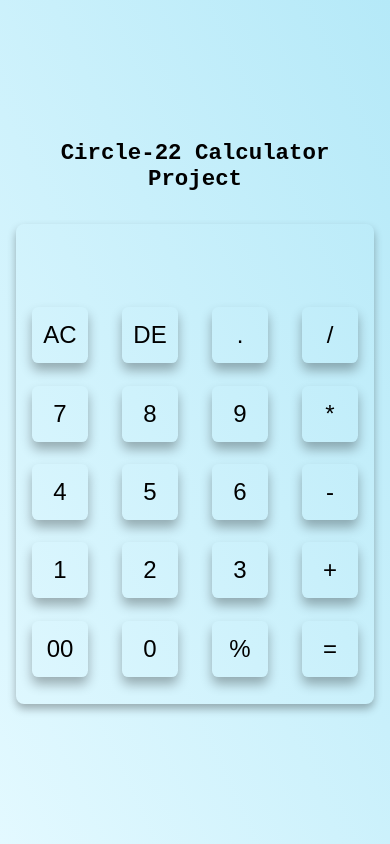
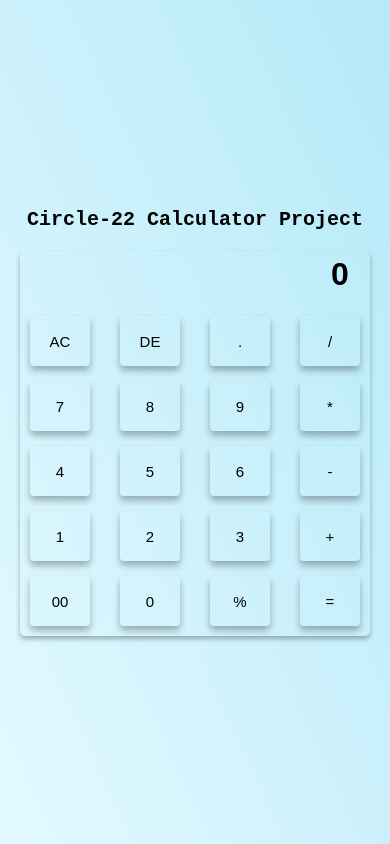
Before and after one commit to Doziechuks/Cirlcle-22-Calculator-Assignment, a website built with Vite: page index.html in a window 390 px wide. Built offline with nearby package versions, Linux system fonts and the light colour scheme.

Commit message:
made the app responsive with css

```diff
--- a/index.html
+++ b/index.html
@@ -11,33 +11,27 @@
       <h1>Circle-22 Calculator Project</h1>
       <form>
         <div class="input-box">
-          <input type="text" name="display" />
+          <input type="text" value="0" name="display" class="display"/>
+          <input type="text" name="output" class="eval"/>
         </div>
         <div class="box">
-          <input type="button" value="AC" />
+          <input class="button" type="button" value="AC" />
           <input type="button" value="DE" />
           <input type="button" value="." />
           <input type="button" value="/" />
-        </div>
-        <div class="box">
           <input type="button" value="7" />
           <input type="button" value="8" />
           <input type="button" value="9" />
           <input type="button" value="*" />
-        </div>
-        <div class="box">
           <input type="button" value="4" />
           <input type="button" value="5" />
           <input type="button" value="6" />
           <input type="button" value="-" />
-        </div>
-        <div class="box">
           <input type="button" value="1" />
           <input type="button" value="2" />
           <input type="button" value="3" />
           <input type="button" value="+" />
-        </div>
-        <div class="box">
+
           <input type="button" value="00" />
           <input type="button" value="0" />
           <input type="button" value="%" />
--- a/index.js
+++ b/index.js
@@ -1 +1,19 @@
-console.log("hello");
+
+
+//
+const output = document.querySelector(".eval");
+const display = document.querySelector(".display");
+const box = document.querySelector(".box")
+const inpu = document.querySelector(".button")
+
+
+let calc = ""
+console.log(display.value)
+box.addEventListener("click",(e)=>{
+
+    calc += e.target.value
+    display.value = calc;
+
+
+
+})
--- a/style.css
+++ b/style.css
@@ -4,20 +4,26 @@
   box-sizing: border-box;
   font-family: sans-serif;
 }
+html{
+  font-size: 62.5%;
+}
 body {
   /* border: 1px red solid; */
-  width: 100%;
+  /* width: 100%; */
   height: 100vh;
   background: linear-gradient(to top right, #e3f9ff, #b5e9f8);
+  background-repeat: no-repeat;
 }
 .wrapper {
   /* border: 1px red solid; */
-  width: 100%;
+  width:100%;
+
   height: 100%;
   display: flex;
   flex-direction: column;
   align-items: center;
   justify-content: center;
+
 }
 .wrapper h1 {
   text-align: center;
@@ -26,41 +32,42 @@ body {
 }
 .wrapper form {
   /* border: 1px red solid; */
-  width: fit-content;
+  width:35rem;
+  max-width: 70rem;
   border-radius: 0.5rem;
   padding: 1rem;
   box-shadow: 0 0.3em 0.5em rgba(0, 0, 0, 0.3);
   margin: 0 auto;
+
 }
 form .input-box {
   /* border: 1px red solid; */
   width: 95%;
-  height: 3.5rem;
+  height: 5.5rem;
   overflow: hidden;
   margin: 0 auto;
+
 }
 .input-box input {
   width: 100%;
-  height: 100%;
+  height: 50%;
   text-align: right;
-  padding: 0 0.7rem;
-  font-size: 1.5rem;
+  padding: 1 0.7rem;
+  font-size: 3.2rem;
+  font-weight: 600;
   background-color: transparent;
   border: none;
   outline: none;
   letter-spacing: 0.3rem;
 }
-.box {
-  /* border: 1px red solid; */
-  display: flex;
-  align-items: center;
-}
+
 .box input {
+  justify-self: end;
   border: none;
   outline: none;
-  width: 3.5rem;
-  height: 3.5rem;
-  margin: 0.7rem;
+  width:100%;
+  height: 5rem;
+
   font-size: 1.5rem;
   border-radius: 0.4rem;
   background-color: transparent;
@@ -68,7 +75,27 @@ form .input-box {
   cursor: pointer;
 }
 
-@media screen and (max-width: 600px) {
+
+.box{
+
+  display:grid;
+  grid-template-columns: repeat(4,1fr);
+  grid-template-rows:repeat(4,1fr);
+  row-gap:1.5rem;
+  column-gap: 3rem;
+
+}
+@media screen and (min-width:37.5em){
+  .wrapper form{
+    width:45rem;
+    padding:2rem 1.5rem;
+  }
+  .box input{
+    width:100%;
+    height:6rem;
+  }
+}
+/* @media screen and (max-width: 600px) {
   .wrapper {
     padding: 0 1rem;
   }
@@ -87,5 +114,5 @@ form .input-box {
   .box input {
     margin: 0.7rem 0;
     font-size: 1.5rem;
-  }
+  } */
 }
```
